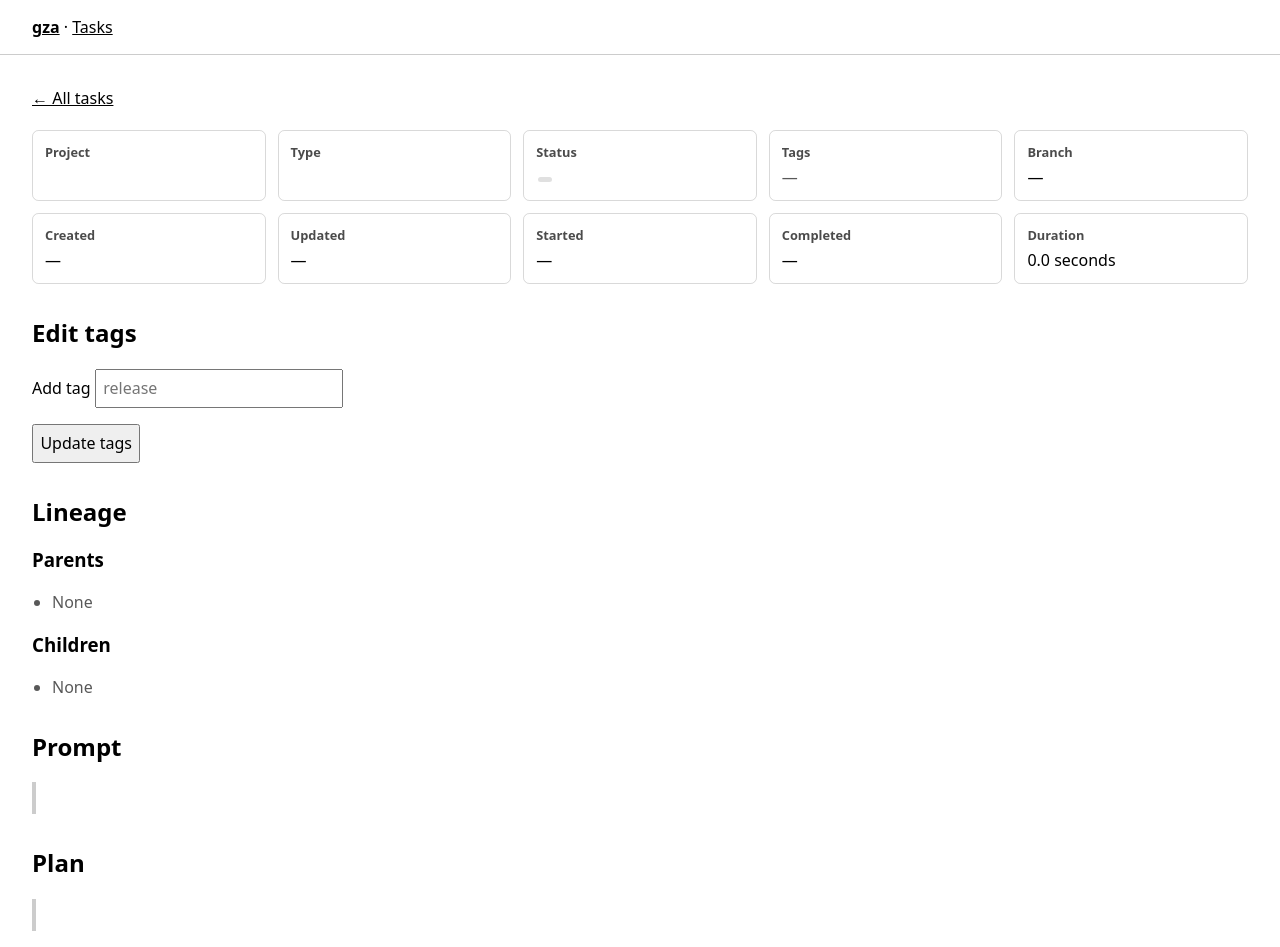
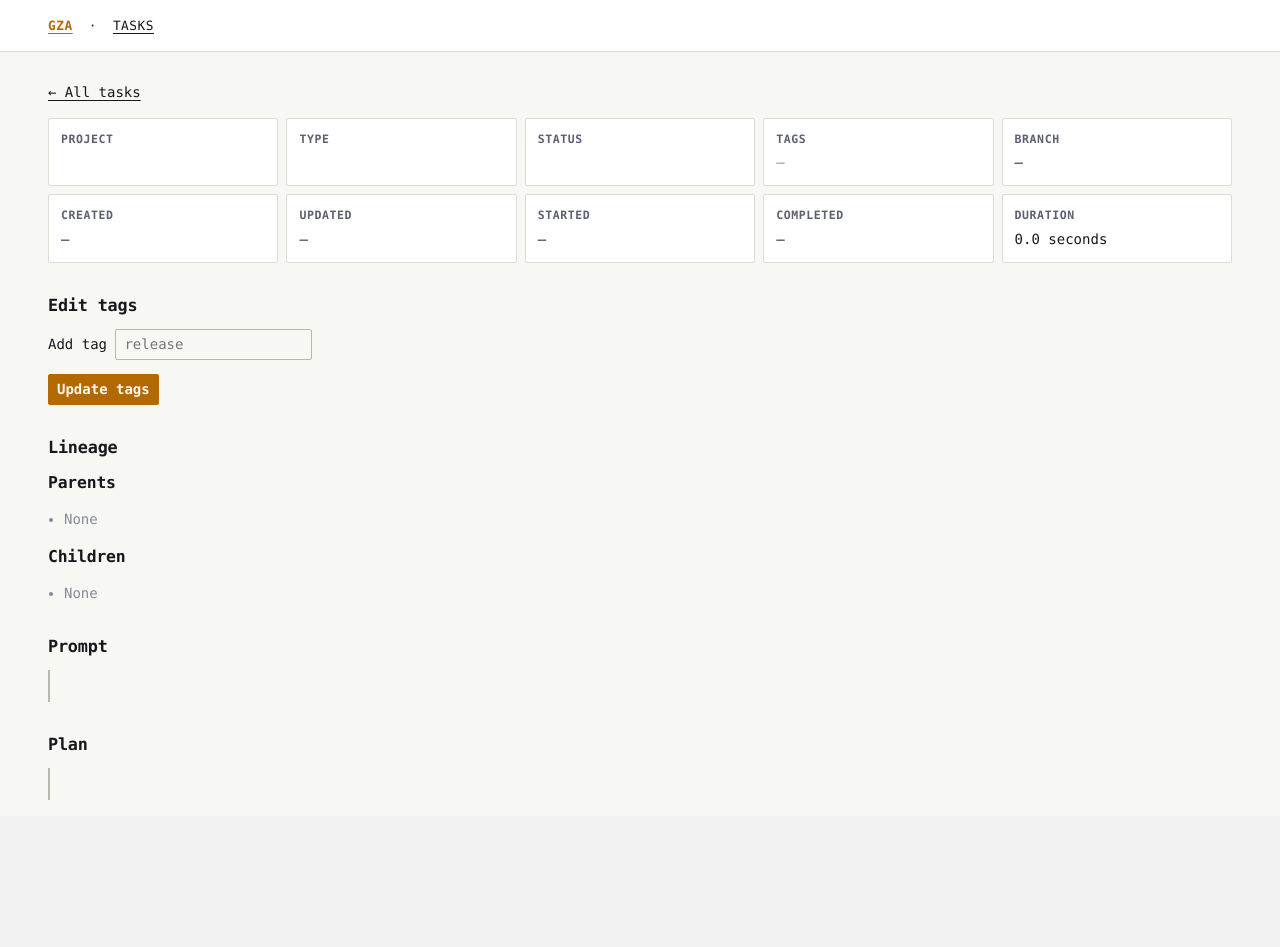
Before and after one commit to mhawthorne/gza, a FastAPI app: template server/src/gza_server/templates/task_detail.html in a window 1280 px wide. After the commit the page ends 800 px from the top, so only its background shows below. Run offline with FastAPI, Linux system fonts and the light colour scheme; the template is opened without the code that fills it, so the values that code supplies are empty.

Commit message:
Give the server UI a design-token stylesheet
The whole UI was a 45-line inline <style> block where nearly every
colour was color-mix(currentColor), so nothing had a deliberate
identity and contrast was incidental. Only three of the six real task
statuses had any styling; the rest fell back to the same grey pill.

Move styling to a served /static/app.css built on tokens for colour,
type scale, spacing, radius and hairlines, with an explicit palette
for both dark and light rather than mixes of the inherited text
colour. Direction is an instrument panel: near-black ground, hairline
rules instead of boxes and shadows, one amber signal colour, and
monospace throughout with tabular numerics so IDs, statuses and
timestamps align into scannable columns.

Every status in ALL_TASK_STATUSES now has its own hue, and a test
fails if a newly added status has no rule.

server: 215 passed.

Claude-Session: https://claude.ai/code/session_016dhYcEUZuyBFoibEKSY8hz

```diff
--- a/server/src/gza_server/app.py
+++ b/server/src/gza_server/app.py
@@ -13,6 +13,7 @@ from urllib.parse import parse_qs
 
 from fastapi import Depends, FastAPI, HTTPException, Query, Request
 from fastapi.responses import RedirectResponse
+from fastapi.staticfiles import StaticFiles
 from fastapi.templating import Jinja2Templates
 from pydantic import BaseModel, ConfigDict, Field, StrictBool, StrictStr, ValidationError
 
@@ -61,6 +62,7 @@ class TaskStore(Protocol):
 StoreFactory = Callable[[], TaskStore]
 MutationStoreFactory = Callable[[str], SqliteTaskStore]
 _TEMPLATES = Jinja2Templates(directory=Path(__file__).parent / "templates")
+_STATIC_DIR = Path(__file__).parent / "static"
 
 
 @dataclass(frozen=True)
@@ -277,6 +279,7 @@ def create_app(
     )
     server_instance_id = instance_id or os.environ.get("GZA_SERVER_INSTANCE_ID")
     app = FastAPI(title="gza-server", version=__version__)
+    app.mount("/static", StaticFiles(directory=_STATIC_DIR), name="static")
     bulk_previews: dict[str, _BulkPreviewState] = {}
     bulk_previews_lock = Lock()
 
--- /dev/null
+++ b/server/src/gza_server/static/app.css
@@ -0,0 +1,280 @@
+/*
+ * gza operator console.
+ *
+ * Design direction: an instrument panel, not a web app. Near-black ground,
+ * hairline rules instead of boxes and shadows, a single amber signal colour,
+ * and monospace throughout so task IDs, statuses and timestamps line up in
+ * columns the eye can scan. Every value below is a token; nothing downstream
+ * should hardcode a colour.
+ */
+
+:root {
+  color-scheme: dark;
+
+  /* Ground and surfaces */
+  --ground: #0b0c0f;
+  --surface: #12141a;
+  --surface-raised: #171a21;
+  --hairline: #262a34;
+  --hairline-strong: #3a4050;
+
+  /* Ink */
+  --ink: #e6e8ee;
+  --ink-dim: #949aab;
+  --ink-faint: #666d7e;
+
+  /* Signal */
+  --signal: #ffb454;
+  --signal-ink: #1a1206;
+  --signal-wash: #ffb4541f;
+
+  /* Status hues — one per real task status, no fallbacks */
+  --status-pending: #7d8699;
+  --status-in-progress: #ffb454;
+  --status-completed: #4bbd7f;
+  --status-failed: #ef5f56;
+  --status-unmerged: #5aa2f0;
+  --status-dropped: #5c6373;
+
+  /* Type scale */
+  --font-mono: "Berkeley Mono", "JetBrains Mono", "IBM Plex Mono", "SF Mono",
+    ui-monospace, "Menlo", monospace;
+  --text-xs: 0.72rem;
+  --text-sm: 0.8rem;
+  --text-base: 0.875rem;
+  --text-lg: 1.05rem;
+  --text-xl: 1.4rem;
+
+  /* Spacing scale */
+  --space-1: 0.25rem;
+  --space-2: 0.5rem;
+  --space-3: 0.75rem;
+  --space-4: 1rem;
+  --space-6: 1.5rem;
+  --space-8: 2rem;
+
+  --radius: 2px;
+  --measure: 74rem;
+}
+
+:root:not([data-theme="dark"]) {
+  /* The console reads dark by default; this is the daylight instrument face. */
+}
+
+@media (prefers-color-scheme: light) {
+  :root:not([data-theme="dark"]) {
+    color-scheme: light;
+    --ground: #f7f7f4;
+    --surface: #ffffff;
+    --surface-raised: #f0f0ec;
+    --hairline: #dcdcd5;
+    --hairline-strong: #b8b8ae;
+    --ink: #17181c;
+    --ink-dim: #5c6070;
+    --ink-faint: #85899a;
+    --signal: #b26a00;
+    --signal-ink: #fff8ee;
+    --signal-wash: #b26a0016;
+    --status-pending: #5c6373;
+    --status-in-progress: #b26a00;
+    --status-completed: #1d7a4c;
+    --status-failed: #c0392f;
+    --status-unmerged: #1f66b0;
+    --status-dropped: #85899a;
+  }
+}
+
+* { box-sizing: border-box; }
+
+body {
+  margin: 0;
+  background: var(--ground);
+  color: var(--ink);
+  font-family: var(--font-mono);
+  font-size: var(--text-base);
+  line-height: 1.5;
+  font-variant-numeric: tabular-nums;
+}
+
+header,
+main {
+  padding: var(--space-4) max(var(--space-4), calc((100vw - var(--measure)) / 2));
+}
+
+header {
+  display: flex;
+  gap: var(--space-4);
+  align-items: baseline;
+  border-bottom: 1px solid var(--hairline);
+  background: var(--surface);
+  font-size: var(--text-sm);
+  letter-spacing: 0.04em;
+  text-transform: uppercase;
+}
+
+header strong a { color: var(--signal); }
+
+h1, h2, h3 {
+  font-weight: 600;
+  letter-spacing: -0.01em;
+  line-height: 1.2;
+}
+h1 { font-size: var(--text-xl); }
+h2 { font-size: var(--text-lg); }
+
+a { color: inherit; text-underline-offset: 0.2em; }
+a:hover { color: var(--signal); }
+
+/* ---- Controls ---- */
+
+input, select, button, textarea {
+  font: inherit;
+  padding: var(--space-1) var(--space-2);
+  color: var(--ink);
+  background: var(--ground);
+  border: 1px solid var(--hairline-strong);
+  border-radius: var(--radius);
+}
+
+input:focus-visible,
+select:focus-visible,
+textarea:focus-visible,
+button:focus-visible,
+a:focus-visible {
+  outline: 2px solid var(--signal);
+  outline-offset: 1px;
+}
+
+button {
+  background: var(--signal);
+  color: var(--signal-ink);
+  border-color: var(--signal);
+  font-weight: 600;
+  cursor: pointer;
+}
+button:hover { filter: brightness(1.1); }
+
+fieldset,
+.filters {
+  padding: var(--space-4);
+  border: 1px solid var(--hairline);
+  border-radius: var(--radius);
+  background: var(--surface);
+}
+
+.filters { display: flex; flex-wrap: wrap; gap: var(--space-4); align-items: end; }
+.filters label { display: grid; gap: var(--space-1); font-size: var(--text-xs); color: var(--ink-dim); text-transform: uppercase; letter-spacing: 0.05em; }
+.filters .checkbox { display: flex; flex-direction: row; align-items: center; padding-bottom: var(--space-2); }
+.filter-actions { display: flex; gap: var(--space-3); align-items: center; padding-bottom: 0.15rem; }
+fieldset label { display: block; margin: var(--space-2) 0; }
+
+/* ---- Table ---- */
+
+.table-wrap { overflow-x: auto; }
+table { width: 100%; border-collapse: collapse; }
+
+th, td {
+  padding: var(--space-2) var(--space-2);
+  text-align: left;
+  border-bottom: 1px solid var(--hairline);
+  vertical-align: top;
+}
+
+th {
+  white-space: nowrap;
+  font-size: var(--text-xs);
+  font-weight: 600;
+  color: var(--ink-dim);
+  text-transform: uppercase;
+  letter-spacing: 0.06em;
+  border-bottom-color: var(--hairline-strong);
+}
+
+tbody tr:hover { background: var(--surface); }
+.prompt { min-width: 20rem; }
+
+/* ---- Status and tags ---- */
+
+.status, .tag {
+  display: inline-block;
+  padding: 0 var(--space-2);
+  margin: 1px;
+  border-radius: var(--radius);
+  font-size: var(--text-xs);
+  white-space: nowrap;
+}
+
+.tag {
+  color: var(--ink-dim);
+  border: 1px solid var(--hairline-strong);
+}
+
+.status {
+  font-weight: 600;
+  text-transform: uppercase;
+  letter-spacing: 0.05em;
+  color: var(--ground);
+  background: var(--status-pending);
+}
+
+.status-pending { background: var(--status-pending); }
+.status-in_progress { background: var(--status-in-progress); }
+.status-completed { background: var(--status-completed); }
+.status-failed { background: var(--status-failed); }
+.status-unmerged { background: var(--status-unmerged); }
+.status-dropped { background: var(--status-dropped); }
+
+.muted, .empty { color: var(--ink-faint); }
+.empty { text-align: center; padding: var(--space-8); }
+
+/* ---- Pager ---- */
+
+.pager {
+  display: flex;
+  flex-wrap: wrap;
+  gap: var(--space-4);
+  align-items: baseline;
+  justify-content: space-between;
+  margin: var(--space-3) 0;
+  padding: var(--space-2) 0;
+  font-size: var(--text-sm);
+  color: var(--ink-dim);
+  border-block: 1px solid var(--hairline);
+}
+.pager p { margin: 0; }
+.pager strong { color: var(--ink); }
+.pager-controls { display: flex; gap: var(--space-4); align-items: baseline; }
+.pager-size { display: flex; gap: var(--space-2); }
+.pager-size strong { color: var(--signal); }
+
+/* ---- Detail page ---- */
+
+section { margin-top: var(--space-8); }
+
+.metadata { display: grid; grid-template-columns: repeat(auto-fit, minmax(14rem, 1fr)); gap: var(--space-2); }
+.metadata div { padding: var(--space-3); border: 1px solid var(--hairline); border-radius: var(--radius); background: var(--surface); }
+.metadata dt { font-size: var(--text-xs); font-weight: 600; color: var(--ink-dim); text-transform: uppercase; letter-spacing: 0.05em; }
+.metadata dd { margin: var(--space-1) 0 0; overflow-wrap: anywhere; }
+
+.lineage { padding-left: var(--space-4); }
+
+.markdown {
+  max-width: 52rem;
+  padding: var(--space-4);
+  border-left: 2px solid var(--hairline-strong);
+  overflow-wrap: anywhere;
+}
+.markdown > :first-child { margin-top: 0; }
+.markdown > :last-child { margin-bottom: 0; }
+.markdown pre { overflow-x: auto; padding: var(--space-3); background: var(--surface-raised); border-radius: var(--radius); }
+
+.tag-editor { max-width: 44rem; }
+.tag-editor .tag-choice { display: inline-flex; gap: var(--space-1); align-items: center; margin-right: var(--space-3); }
+
+.notice { padding: var(--space-3) var(--space-4); border-left: 2px solid var(--status-completed); background: var(--surface); }
+.error { max-width: 52rem; padding: var(--space-3) var(--space-4); border-left: 2px solid var(--status-failed); background: var(--surface); }
+
+.edit-link { font-size: var(--text-sm); font-weight: 400; }
+.content-editor { max-width: 52rem; }
+.content-editor label { display: block; margin-bottom: var(--space-1); font-weight: 600; }
+.content-editor textarea { box-sizing: border-box; width: 100%; resize: vertical; }
--- a/server/src/gza_server/templates/base.html
+++ b/server/src/gza_server/templates/base.html
@@ -4,54 +4,7 @@
     <meta charset="utf-8">
     <meta name="viewport" content="width=device-width, initial-scale=1">
     <title>{% block title %}gza{% endblock %}</title>
-    <style>
-      :root { color-scheme: light dark; font-family: system-ui, sans-serif; }
-      body { margin: 0; }
-      header, main { padding: 1rem max(1rem, calc((100vw - 76rem) / 2)); }
-      header { border-bottom: 1px solid color-mix(in srgb, currentColor 20%, transparent); }
-      a { color: inherit; }
-      .filters { display: flex; flex-wrap: wrap; gap: 1rem; align-items: end; padding: 1rem; border: 1px solid color-mix(in srgb, currentColor 20%, transparent); border-radius: .5rem; }
-      .filters label { display: grid; gap: .3rem; font-size: .85rem; font-weight: 600; }
-      .filters .checkbox { display: flex; flex-direction: row; align-items: center; padding-bottom: .5rem; }
-      input, select, button, textarea { font: inherit; padding: .4rem; }
-      fieldset { padding: 1rem; border: 1px solid color-mix(in srgb, currentColor 20%, transparent); border-radius: .5rem; }
-      fieldset label { display: block; margin: .5rem 0; }
-      .filter-actions { display: flex; gap: .75rem; align-items: center; padding-bottom: .15rem; }
-      .table-wrap { overflow-x: auto; }
-      table { width: 100%; border-collapse: collapse; }
-      th, td { padding: .7rem .5rem; text-align: left; border-bottom: 1px solid color-mix(in srgb, currentColor 15%, transparent); vertical-align: top; }
-      th { white-space: nowrap; }
-      .prompt { min-width: 20rem; }
-      .status, .tag { display: inline-block; padding: .15rem .45rem; margin: .1rem; border-radius: 999px; background: color-mix(in srgb, currentColor 12%, transparent); font-size: .8rem; white-space: nowrap; }
-      .status { font-weight: 650; }
-      .status-failed, .status-dropped { background: color-mix(in srgb, #d33 25%, transparent); }
-      .status-completed { background: color-mix(in srgb, #2a5 25%, transparent); }
-      .muted, .empty { opacity: .65; }
-      .empty { text-align: center; padding: 2rem; }
-      .metadata { display: grid; grid-template-columns: repeat(auto-fit, minmax(14rem, 1fr)); gap: .75rem; }
-      .metadata div { padding: .75rem; border: 1px solid color-mix(in srgb, currentColor 15%, transparent); border-radius: .4rem; }
-      .metadata dt { font-size: .8rem; font-weight: 650; opacity: .7; }
-      .metadata dd { margin: .3rem 0 0; overflow-wrap: anywhere; }
-      section { margin-top: 2rem; }
-      .lineage { padding-left: 1.25rem; }
-      .markdown { max-width: 52rem; padding: 1rem; border-left: .25rem solid color-mix(in srgb, currentColor 20%, transparent); overflow-wrap: anywhere; }
-      .markdown > :first-child { margin-top: 0; }
-      .markdown > :last-child { margin-bottom: 0; }
-      .markdown pre { overflow-x: auto; padding: .75rem; background: color-mix(in srgb, currentColor 8%, transparent); }
-      .tag-editor { max-width: 44rem; }
-      .tag-editor .tag-choice { display: inline-flex; gap: .25rem; align-items: center; margin-right: .75rem; }
-      .notice { padding: .8rem 1rem; border-left: .25rem solid color-mix(in srgb, #2a5 60%, currentColor); }
-      .edit-link { font-size: .85rem; font-weight: 400; }
-      .content-editor { max-width: 52rem; }
-      .content-editor label { display: block; margin-bottom: .4rem; font-weight: 650; }
-      .content-editor textarea { box-sizing: border-box; width: 100%; resize: vertical; }
-      .pager { display: flex; flex-wrap: wrap; gap: 1rem; align-items: baseline; justify-content: space-between; margin: 1rem 0; font-size: .9rem; }
-      .pager p { margin: 0; }
-      .pager-controls { display: flex; gap: .9rem; align-items: baseline; }
-      .pager-position { font-variant-numeric: tabular-nums; }
-      .pager-size { display: flex; gap: .5rem; }
-      .error { max-width: 52rem; padding: .8rem 1rem; border-left: .25rem solid #d33; }
-    </style>
+    <link rel="stylesheet" href="/static/app.css">
   </head>
   <body>
     <header><strong><a href="/">gza</a></strong> · <a href="/tasks">Tasks</a></header>
```
Also changed, not shown: server/tests/test_app.py (+22 -0 lines).
